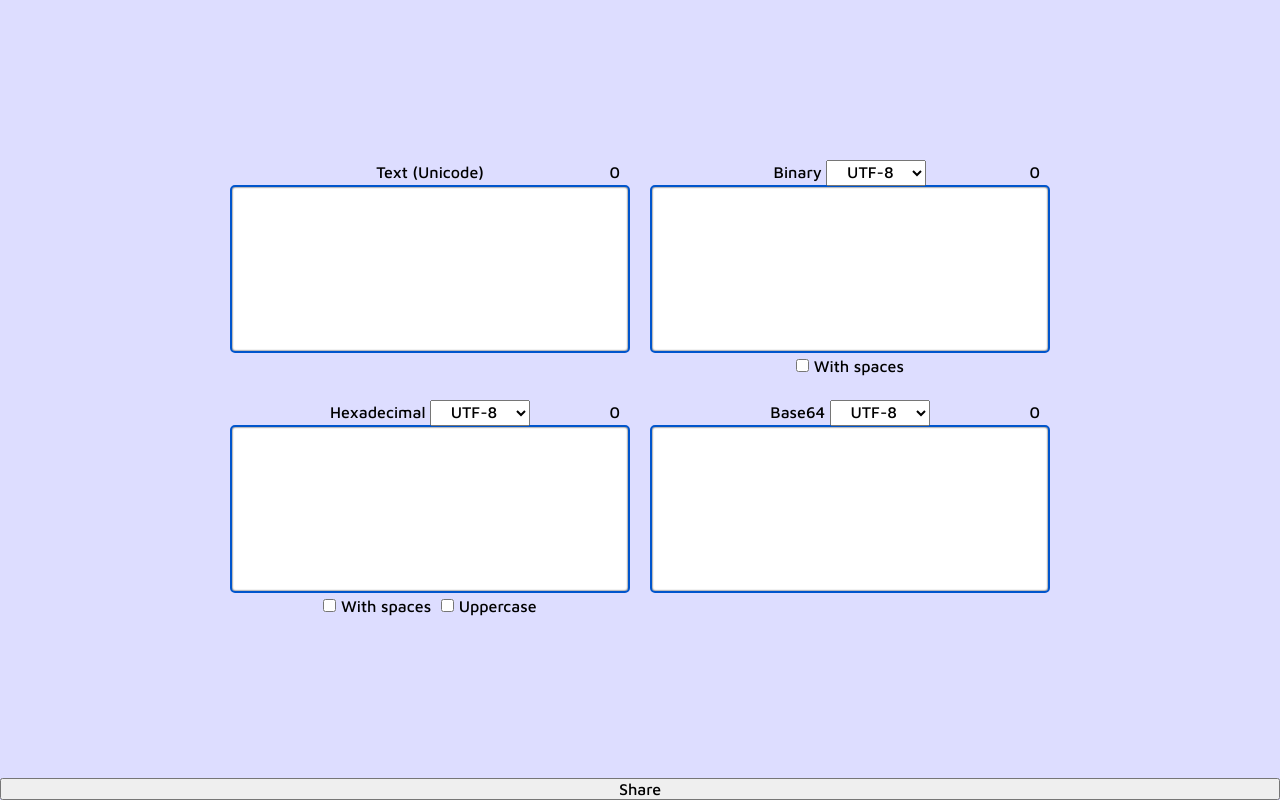
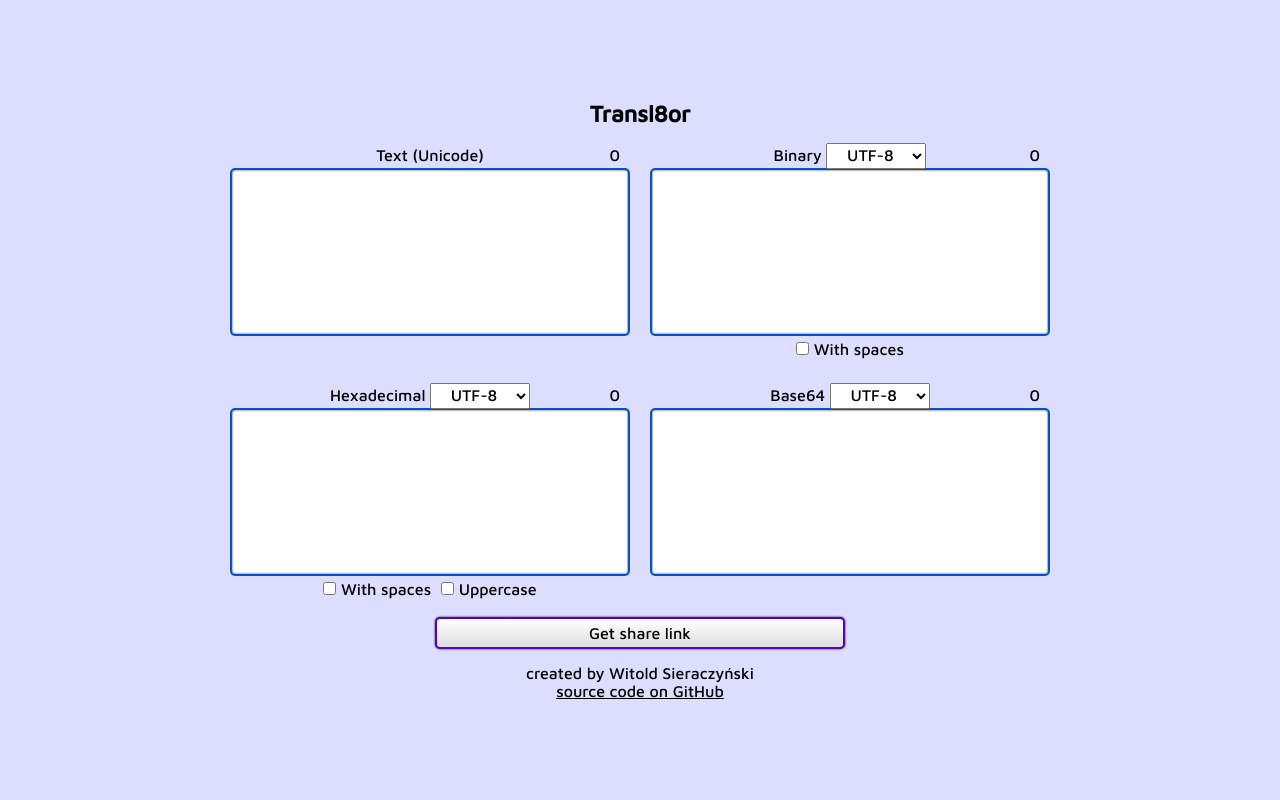
Before and after one commit to cerosrhino/transl8or, a React (Create React App) app: page / in a window 1280 px wide. Built offline with nearby package versions, Linux system fonts and the light colour scheme.

Commit message:
Add title and link to the repository; change style of the "share" button

```diff
--- a/src/components/App.css
+++ b/src/components/App.css
@@ -1,15 +1,50 @@
-#app {
-  display: flex;
+.app {
   flex-direction: column;
   min-height: 100vh;
+  display: grid;
+  grid-gap: 15px;
+  grid-template-columns: minmax(320px, 820px);
+  align-content: center;
+  align-items: center;
+  justify-content: center;
 }
 
-#app__grid {
+.app__grid {
   margin: auto;
   width: 100%;
-  max-width: 820px;
   display: grid;
   grid-template-columns: repeat(auto-fill, minmax(320px, 400px));
   grid-gap: 20px;
   justify-content: center;
 }
+
+.app__title {
+  font-size: 23px;
+  text-align: center;
+}
+
+.app__share-button {
+  margin: auto;
+  width: 50%;
+  border: 2px solid #50c;
+  border-radius: 5px;
+  background-image: linear-gradient(to bottom, #fff, #ddd);
+  box-shadow: 0 0 2px #000;
+  height: 32px;
+}
+
+.app__share-button:active {
+  background-image: linear-gradient(to bottom, #ccc, #aaa);
+}
+
+.app-info {
+  text-align: center;
+}
+
+.app-info__link {
+  color: #000;
+}
+
+.app-info__link:hover {
+  text-decoration: none;
+}
--- a/src/components/App.js
+++ b/src/components/App.js
@@ -72,12 +72,15 @@ class App extends Component {
     const text = encodeURI(this.escapeToURL(this.state.text));
 
     window.location.hash = '/' + btoa(toBase64) + '/' + text;
+
+    window.alert('The URL has been changed.');
   }
 
   render() {
     return (
-      <div id="app">
-        <div id="app__grid">
+      <div className="app">
+        <h1 className="app__title">Transl8or</h1>
+        <div className="app__grid">
           <UnicodeView
             text={this.state.text}
             onChange={this.handleChange}/>
@@ -97,7 +100,17 @@ class App extends Component {
             serializedOptions={this.state.serializedOptions[2]}
             onSerialize={this.handleSerialize.bind(this, 2)}/>
         </div>
-        <button onClick={this.handleShare}>Share</button>
+        <button
+          className="app__share-button"
+          onClick={this.handleShare}>Get share link</button>
+        <p className="app-info">
+          created by Witold Sieraczyński<br/>
+          <a
+            className="app-info__link"
+            href="https://github.com/cerosrhino/transl8or">
+              source code on GitHub
+          </a>
+        </p>
       </div>
     );
   }
```
